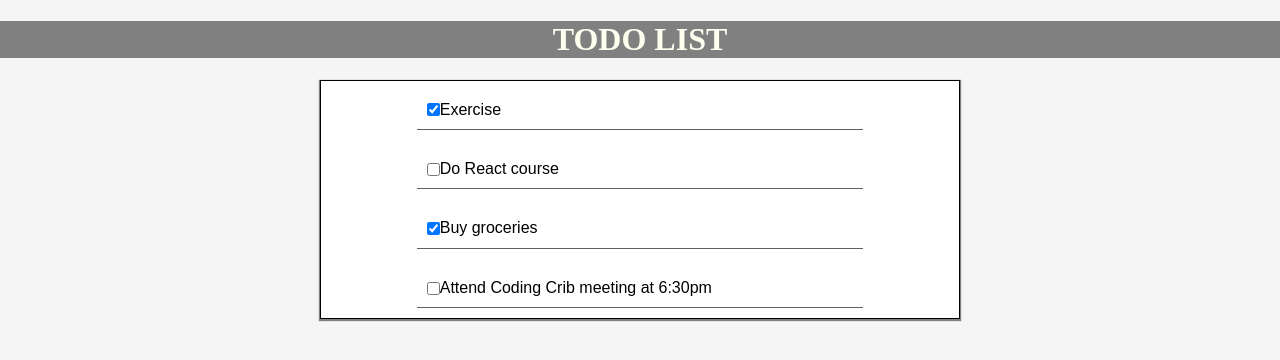
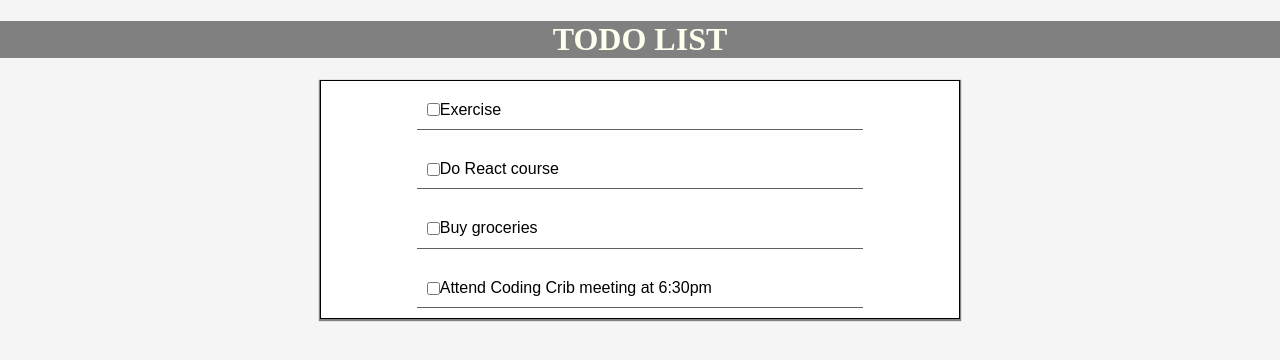
Before and after one commit to neha-hegde/todo, a React (Create React App) app: page / in a window 1280 px wide. Shown: the top 360 px of the page. Built offline with nearby package versions, Linux system fonts and the light colour scheme.

Commit message:
event handlers added

```diff
--- a/src/App.js
+++ b/src/App.js
@@ -12,10 +12,24 @@ class App extends Component{
     }
   }
 
+  handleChange = (id) => {
+    this.setState((prevState)=>{
+      const updatedTodo = prevState.todo.map((todo)=>{
+         if(todo.id===id){
+          todo.completed = !todo.completed;
+        }
+        return todo;
+      })
+      return {
+        todo: updatedTodo
+      }
+    })
+  }
+
   render(){
     const TodoComponents = this.state.todo.map((item) => {
       return (
-        <TodoItems key={item.id} todo={item} />
+        <TodoItems key={item.id} todo={item} handleChange={this.handleChange} />
       );
     })
 
--- a/src/Components/TodoData.js
+++ b/src/Components/TodoData.js
@@ -2,7 +2,7 @@ const TodoData = [
     {
         id: 1,
         text: "Exercise",
-        completed: true
+        completed: false
     },
     {
         id: 2,
@@ -12,7 +12,7 @@ const TodoData = [
     {
         id: 3,
         text: "Buy groceries",
-        completed: true
+        completed: false
     },
     {
         id: 4,
--- a/src/Components/TodoItems.js
+++ b/src/Components/TodoItems.js
@@ -4,7 +4,7 @@ const TodoItems = (props) => {
     const {text,completed} = props.todo;
     return (
         <div className="todo-item">
-            <input onChange={()=>{alert("Changed")}} type="checkbox" checked={completed} />
+            <input onChange={()=>props.handleChange(props.todo.id)} type="checkbox" checked={completed} />
             <span>{text}</span><br />
         </div>
     );
```
